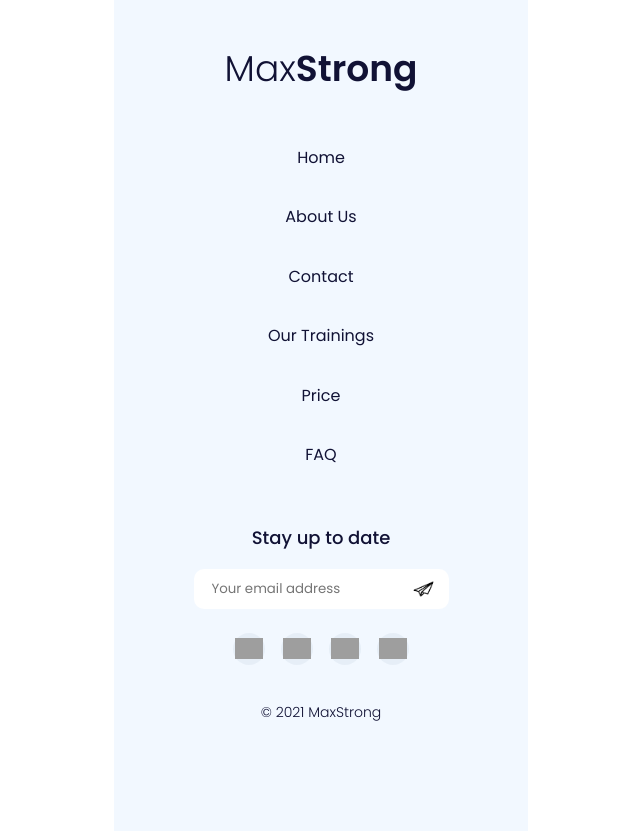
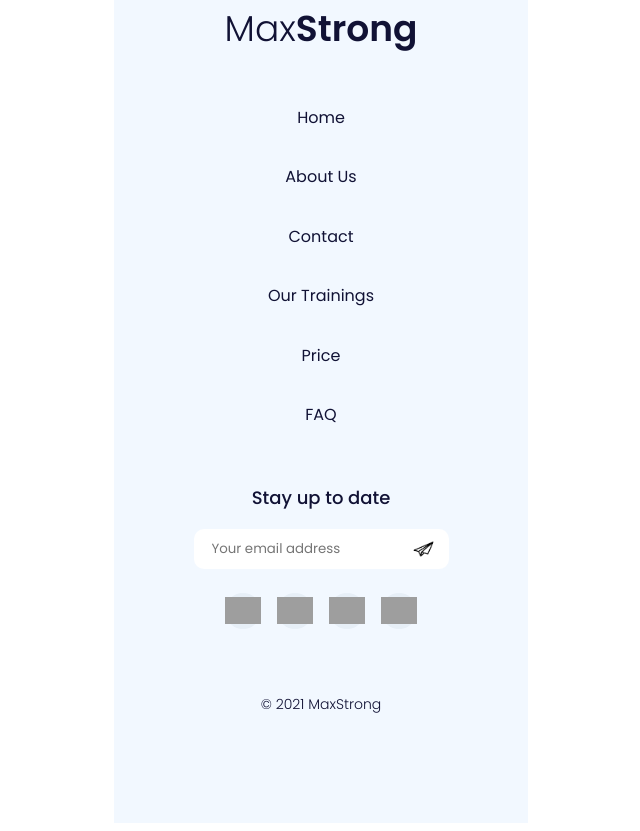
Before and after one commit to chrissoncrant/Freemote-final-project-wk1, a plain HTML site: page index.html in a window 1280 px wide. Shown: the part 4709-5540 px from the top of the page, without its empty margins (319-959 px from the left). Drawn offline with Linux system fonts and the light colour scheme; grey boxes are pictures that could not be loaded.

Commit message:
added some styling

```diff
--- a/style.css
+++ b/style.css
@@ -149,7 +149,7 @@ span.bold {
 .benefits-container {
     margin-top: 60px;
     background-color: #F2F8FF;
-    padding-bottom: 120px;
+    padding-bottom: 80px;
 }
 
 .benefit-box {
@@ -251,15 +251,14 @@ label {
     display: flex;
     align-items: center;
     justify-content: space-between;
-    width: 176px;
-    margin: 24px auto 36px;
+    width: 192px;
+    margin: 24px auto 64px;
 }
 
 .social-icon {
-    height: 32px;
-    width: 32px;
+    height: 36px;
+    width: 36px;
     background-color: #d3dde95b;
-    padding: 2px;
     display: flex;
     align-items: center;
     justify-content: center;
```
